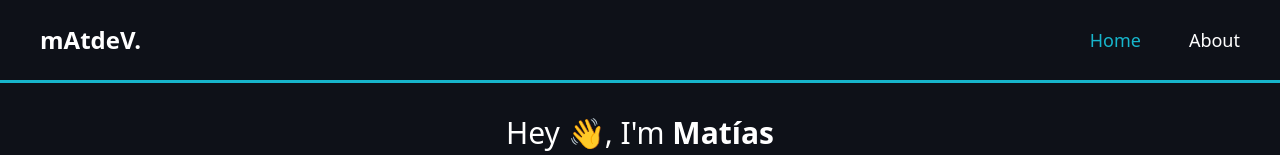
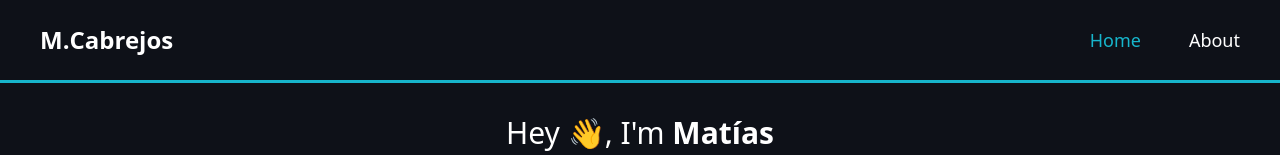
Before and after one commit to matiascabrejos/Portfolio, a Vue app: page / in a window 1280 px wide. Shown: the top 155 px of the page. Built offline with nearby package versions, Linux system fonts and the light colour scheme.

Commit message:
Small change to the navbar

```diff
--- a/src/components/TheNavbar.vue
+++ b/src/components/TheNavbar.vue
@@ -5,7 +5,7 @@
         <div class="logo">
           <router-link to="/">
             <h1 class="navbar-text-logo">
-              <span class="font-bold">mAt</span>deV.
+              <span class="font-bold">M.</span>Cabrejos
             </h1>
           </router-link>
         </div>
```
